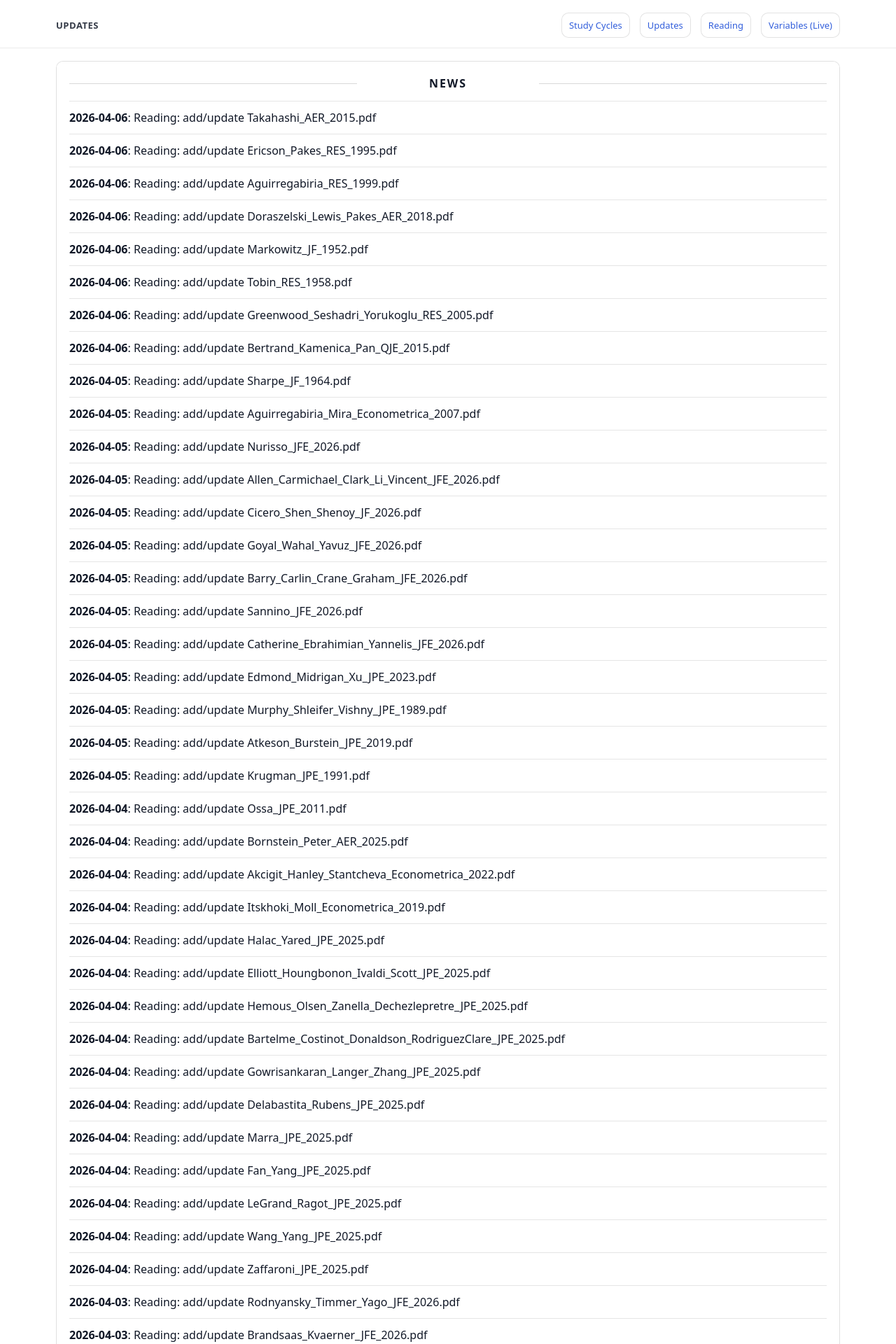
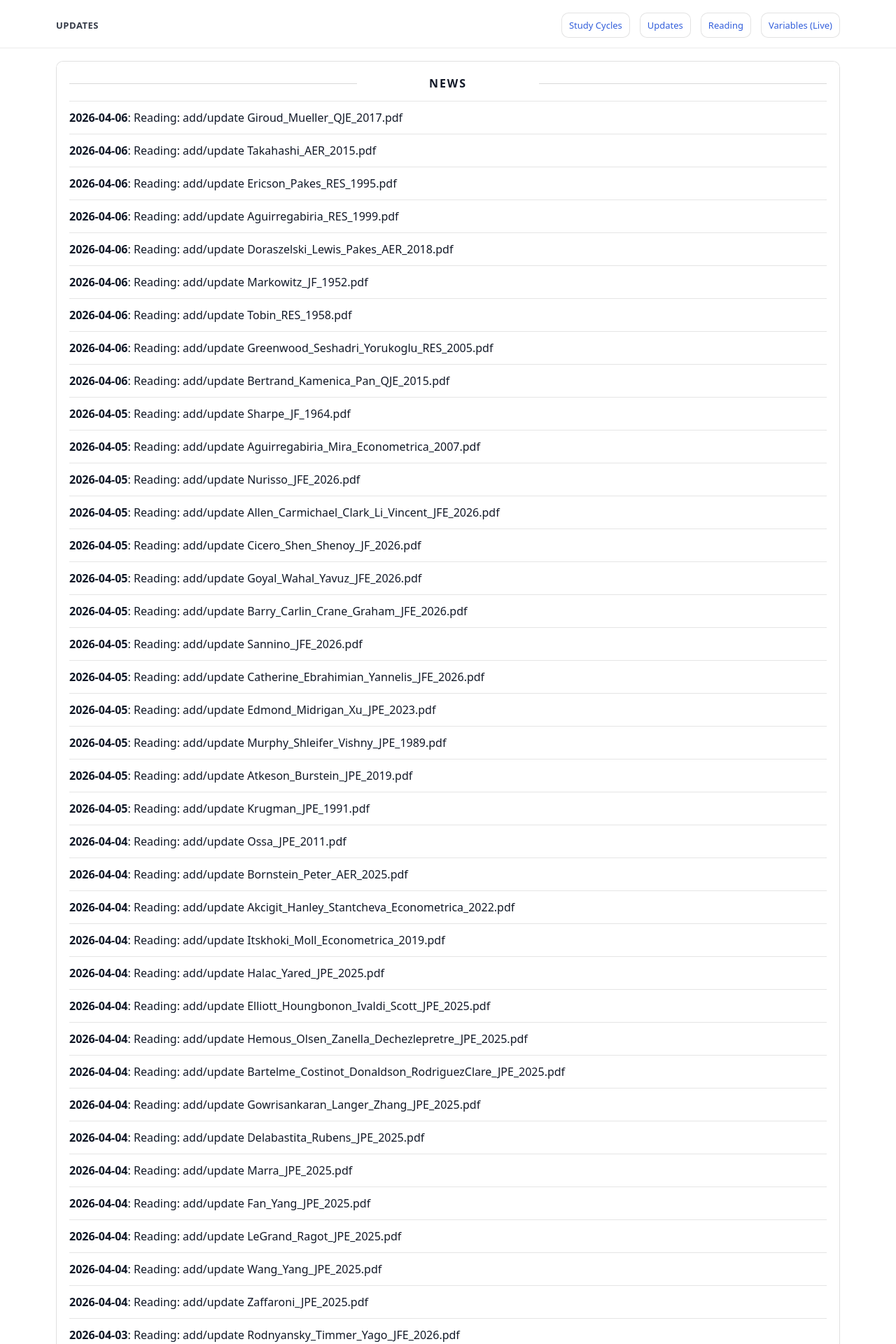
Before and after one commit to yaxinzn/study-archive, a Jekyll site: the page built from updates/index.md, in a window 1280 px wide. Shown: the top 1920 px of the page at 70% size. Built offline with Jekyll 4.4.1, drawn with Linux system fonts in a browser that asks for light colours; some of the changed text lies outside the part shown.

Commit message:
chore: update NEWS feed

```diff
--- a/_data/news.yml
+++ b/_data/news.yml
@@ -1,4 +1,7 @@
 # Auto-generated update history (sorted newest -> oldest). Do not edit manually.
+- ts: "1775467458"
+  date: "2026-04-06"
+  title: "Reading: add/update Giroud_Mueller_QJE_2017.pdf"
 - ts: "1775466864"
   date: "2026-04-06"
   title: "Reading: add/update Takahashi_AER_2015.pdf"
```
